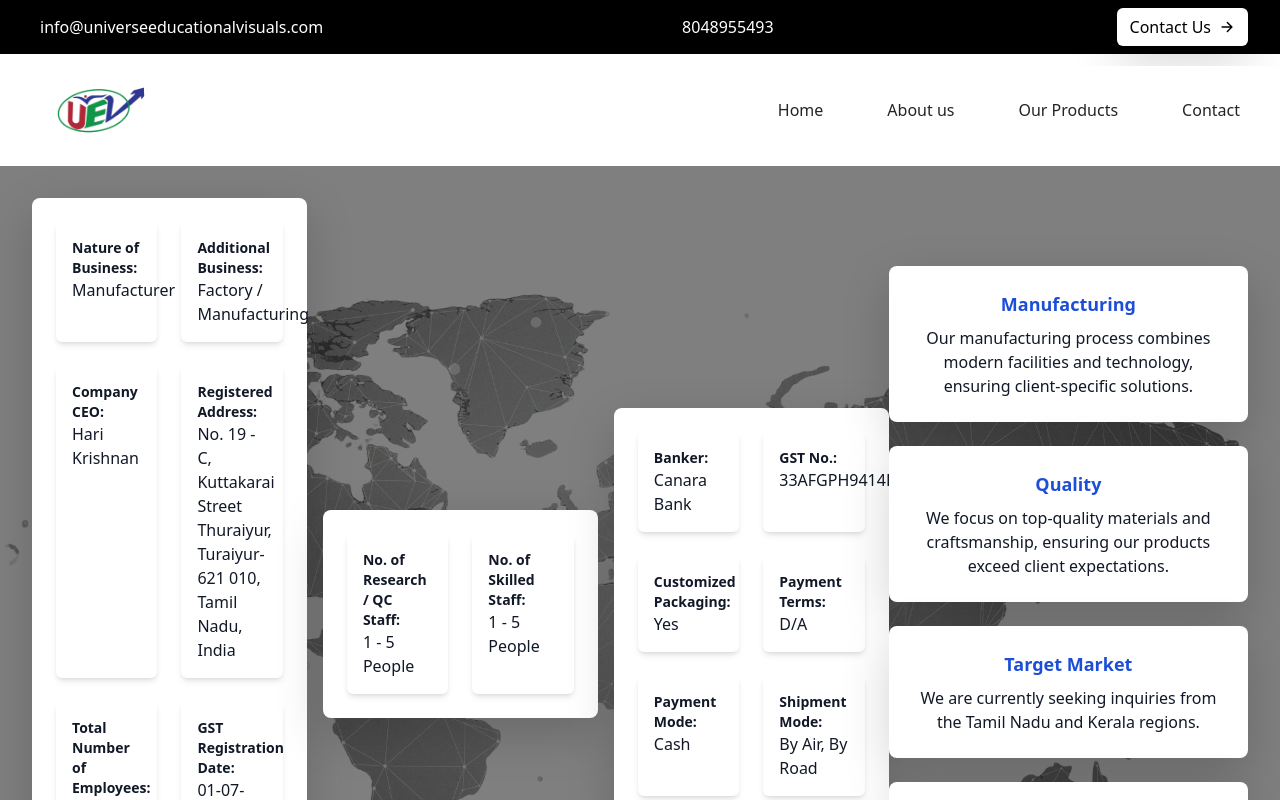
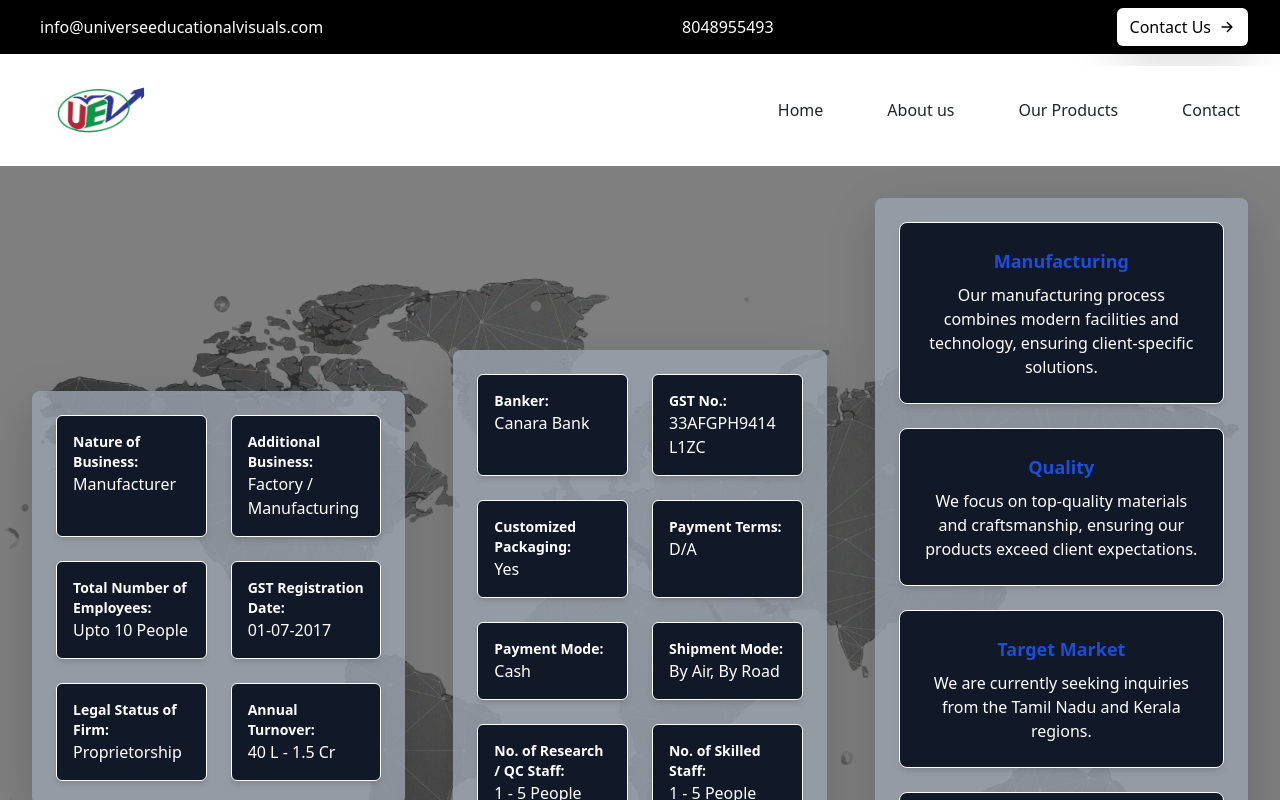
Before and after one commit to Dilipkumar750/Universe_Board, a React (Vite) app in the folder frontend/: page /Turnover in a window 1280 px wide. Shown: the top 800 px of the page. Built offline with nearby package versions, Linux system fonts and the light colour scheme.

Commit message:
turn over

```diff
--- a/frontend/src/Components/HomeComponent/Turnover.jsx
+++ b/frontend/src/Components/HomeComponent/Turnover.jsx
@@ -1,63 +1,54 @@
-import React from 'react';
-import worldmap from '../../assets/worldmap.png';
+import React from "react";
+import worldmap from "../../assets/worldmap.png";
 
 const Turnover = () => {
   // Company profile data
   const companyProfileData = [
-    { label: 'Nature of Business', value: 'Manufacturer' },
-    { label: 'Additional Business', value: 'Factory / Manufacturing' },
-    { label: 'Company CEO', value: 'Hari Krishnan' },
-    { label: 'Registered Address', value: 'No. 19 - C, Kuttakarai Street Thuraiyur, Turaiyur- 621 010, Tamil Nadu, India' },
-    { label: 'Total Number of Employees', value: 'Upto 10 People' },
-    { label: 'GST Registration Date', value: '01-07-2017' },
-    { label: 'Legal Status of Firm', value: 'Proprietorship' },
-    { label: 'Annual Turnover', value: '40 L - 1.5 Cr' },
+    { label: "Nature of Business", value: "Manufacturer" },
+    { label: "Additional Business", value: "Factory / Manufacturing" },
+    { label: "Total Number of Employees", value: "Upto 10 People" },
+    { label: "GST Registration Date", value: "01-07-2017" },
+    { label: "Legal Status of Firm", value: "Proprietorship" },
+    { label: "Annual Turnover", value: "40 L - 1.5 Cr" },
   ];
 
   // Team and staff data
-  const teamAndStaffData = [
-    { label: 'No. of Research / QC Staff', value: '1 - 5 People' },
-    { label: 'No. of Skilled Staff', value: '1 - 5 People' },
-  ];
+  // const teamAndStaffData = [
+
+  // ];
 
   // Company Unique Selling Proposition (USP) data
   const companyUSPData = [
-    { label: 'Primary Competitive Advantage', value: 'Experienced R & D Department' },
-    { label: 'Quality Measures / Testing Facilities', value: 'Yes' },
+    {
+      label: "Primary Competitive Advantage",
+      value: "Experienced R & D Department",
+    },
+    { label: "Quality Measures / Testing Facilities", value: "Yes" },
   ];
 
   // Statutory profile data
   const statutoryProfileData = [
-    { label: 'Banker', value: 'Canara Bank' },
-    { label: 'GST No.', value: '33AFGPH9414L1ZC' },
-    { label: 'Customized Packaging', value: 'Yes' },
-    { label: 'Payment Terms', value: 'D/A' },
-    { label: 'Payment Mode', value: 'Cash' },
-    { label: 'Shipment Mode', value: 'By Air, By Road' },
+    { label: "Banker", value: "Canara Bank" },
+    { label: "GST No.", value: "33AFGPH9414 L1ZC" },
+    { label: "Customized Packaging", value: "Yes" },
+    { label: "Payment Terms", value: "D/A" },
+    { label: "Payment Mode", value: "Cash" },
+    { label: "Shipment Mode", value: "By Air, By Road" },
+    { label: "No. of Research / QC Staff", value: "1 - 5 People" },
+    { label: "No. of Skilled Staff", value: "1 - 5 People" },
   ];
 
   return (
     <div
-      className="relative flex min-h-screen bg-cover bg-center items-center p-8"
-      style={{ backgroundImage: `url(${worldmap})` }}
-    >
+      className="relative min-h-screen bg-cover bg-center items-center p-16 md:p-8 grid grid-cols-1 md:grid-cols-3 gap-5"
+      style={{ backgroundImage: `url(${worldmap})` }}>
       {/* Overlay for readability */}
       <div className="absolute inset-0 bg-black opacity-50"></div>
 
       {/* Company Details on Left */}
-      <div className="relative z-10 grid grid-cols-2 gap-4 text-gray-900 bg-white bg-opacity-80 p-6 rounded-lg shadow-lg w-1/4">
+      <div className="relative z-10 grid grid-cols-2 gap-4 text-gray-900 bg-opacity-80 p-6 rounded-lg shadow-lg bg-gray-400">
         {companyProfileData.map((item, index) => (
-          <div key={index} className="p-3 bg-white rounded shadow-md">
-            <p className="font-bold text-sm">{item.label}:</p>
-            <p>{item.value}</p>
-          </div>
-        ))}
-      </div>
-
-      {/* Team and Staff Data on Left */}
-      <div className="relative z-10 grid grid-cols-2 gap-4 text-gray-900 bg-white bg-opacity-80 p-6 rounded-lg shadow-lg w-1/4 ml-4">
-        {teamAndStaffData.map((item, index) => (
-          <div key={index} className="p-3 bg-white rounded shadow-md">
+          <div key={index} className="p-3 rounded text-white shadow-md bg-gray-900 border border-white">
             <p className="font-bold text-sm">{item.label}:</p>
             <p>{item.value}</p>
           </div>
@@ -65,46 +56,55 @@ const Turnover = () => {
       </div>
 
       {/* Statutory Profile Data on Left */}
-      <div className="relative z-10 grid grid-cols-2 gap-4 text-gray-900 bg-white bg-opacity-80 p-6 rounded-lg shadow-lg w-1/4 ml-4">
+      <div className="relative z-10 grid grid-cols-2 gap-4 text-gray-900 bg-opacity-80 p-6 rounded-lg shadow-lg bg-gray-400">
         {statutoryProfileData.map((item, index) => (
-          <div key={index} className="p-3 bg-white rounded shadow-md">
+          <div key={index} className="p-3 rounded text-white shadow-md bg-gray-900 border border-white">
             <p className="font-bold text-sm">{item.label}:</p>
-            <p>{item.value}</p>
+            <p className="">{item.value}</p>
           </div>
         ))}
       </div>
 
       {/* Cards on Right */}
-      <div className="relative z-10 flex flex-col space-y-6 ml-auto w-1/3 text-white">
+      <div className="relative z-10 flex flex-col space-y-6 ml-auto text-white bg-opacity-80 p-6 rounded-lg shadow-lg bg-gray-400">
         {/* Manufacturing Card */}
-        <div className="bg-white bg-opacity-80 p-6 rounded-lg shadow-lg text-center">
-          <h3 className="text-lg font-semibold text-blue-700 mb-2">Manufacturing</h3>
-          <p className="text-gray-900">
-            Our manufacturing process combines modern facilities and technology, ensuring client-specific solutions.
+        <div className="shadow-md bg-gray-900 border border-white p-6 rounded-lg text-center text-white">
+          <h3 className="text-lg font-semibold text-blue-700 mb-2">
+            Manufacturing
+          </h3>
+          <p className="text-white">
+            Our manufacturing process combines modern facilities and technology,
+            ensuring client-specific solutions.
           </p>
         </div>
 
         {/* Quality Card */}
-        <div className="bg-white bg-opacity-80 p-6 rounded-lg shadow-lg text-center">
+        <div className="shadow-md bg-gray-900 border border-white p-6 rounded-lg text-center">
           <h3 className="text-lg font-semibold text-blue-700 mb-2">Quality</h3>
-          <p className="text-gray-900">
-            We focus on top-quality materials and craftsmanship, ensuring our products exceed client expectations.
+          <p className="text-white">
+            We focus on top-quality materials and craftsmanship, ensuring our
+            products exceed client expectations.
           </p>
         </div>
 
         {/* Target Market Card */}
-        <div className="bg-white bg-opacity-80 p-6 rounded-lg shadow-lg text-center">
-          <h3 className="text-lg font-semibold text-blue-700 mb-2">Target Market</h3>
-          <p className="text-gray-900">
-            We are currently seeking inquiries from the Tamil Nadu and Kerala regions.
+        <div className="shadow-md bg-gray-900 border border-white p-6 rounded-lg text-center">
+          <h3 className="text-lg font-semibold text-blue-700 mb-2">
+            Target Market
+          </h3>
+          <p className="text-white">
+            We are currently seeking inquiries from the Tamil Nadu and Kerala
+            regions.
           </p>
         </div>
 
         {/* Unique Selling Proposition Cards */}
-        <div className="bg-white bg-opacity-80 p-6 rounded-lg shadow-lg text-center">
-          <h3 className="text-lg font-semibold text-blue-700 mb-2">Unique Selling Proposition</h3>
+        <div className="shadow-md bg-gray-900 border border-white p-6 rounded-lg text-center">
+          <h3 className="text-lg font-semibold text-blue-700 mb-2">
+            Unique Selling Proposition
+          </h3>
           {companyUSPData.map((item, index) => (
-            <p key={index} className="text-gray-900">
+            <p key={index} className="text-white">
               <strong>{item.label}:</strong> {item.value}
             </p>
           ))}
```
